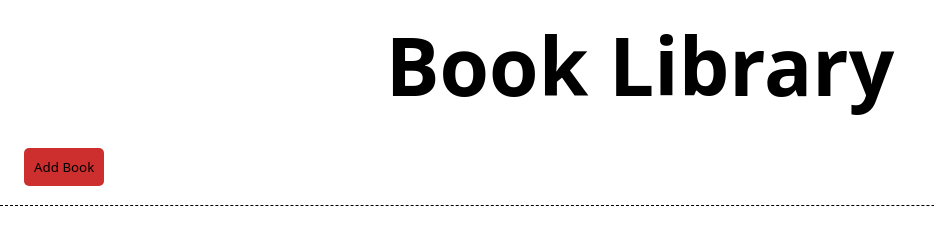
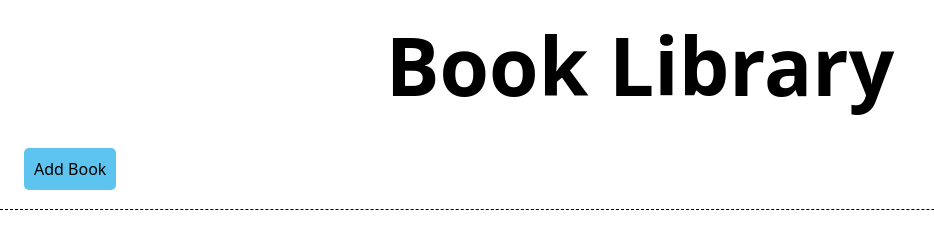
Before and after one commit to durgeshbg/library, a plain HTML site: page index.html in a window 1280 px wide. Shown: the whole page, without its empty margins (0-934 px from the left). Drawn offline with Linux system fonts and the light colour scheme.

Commit message:
update: ADD button styles

```diff
--- a/style.css
+++ b/style.css
@@ -20,13 +20,16 @@ h1 {
 
 .add {
     border: none;
-    background-color: #cd2e2e;
+    background-color: rgb(92, 196, 238);
     padding: 10px;
     border-radius: 5px;
     margin: 1.2rem 1.5rem;
+    font-size: 1rem;
+    transition: font-size 300ms ease-in-out;
 }
 .add:hover {
-    background-color: rgb(210, 106, 106);
+    background-color: skyblue;
+    font-size: 1.4rem;
 }
 
 .container {
```
